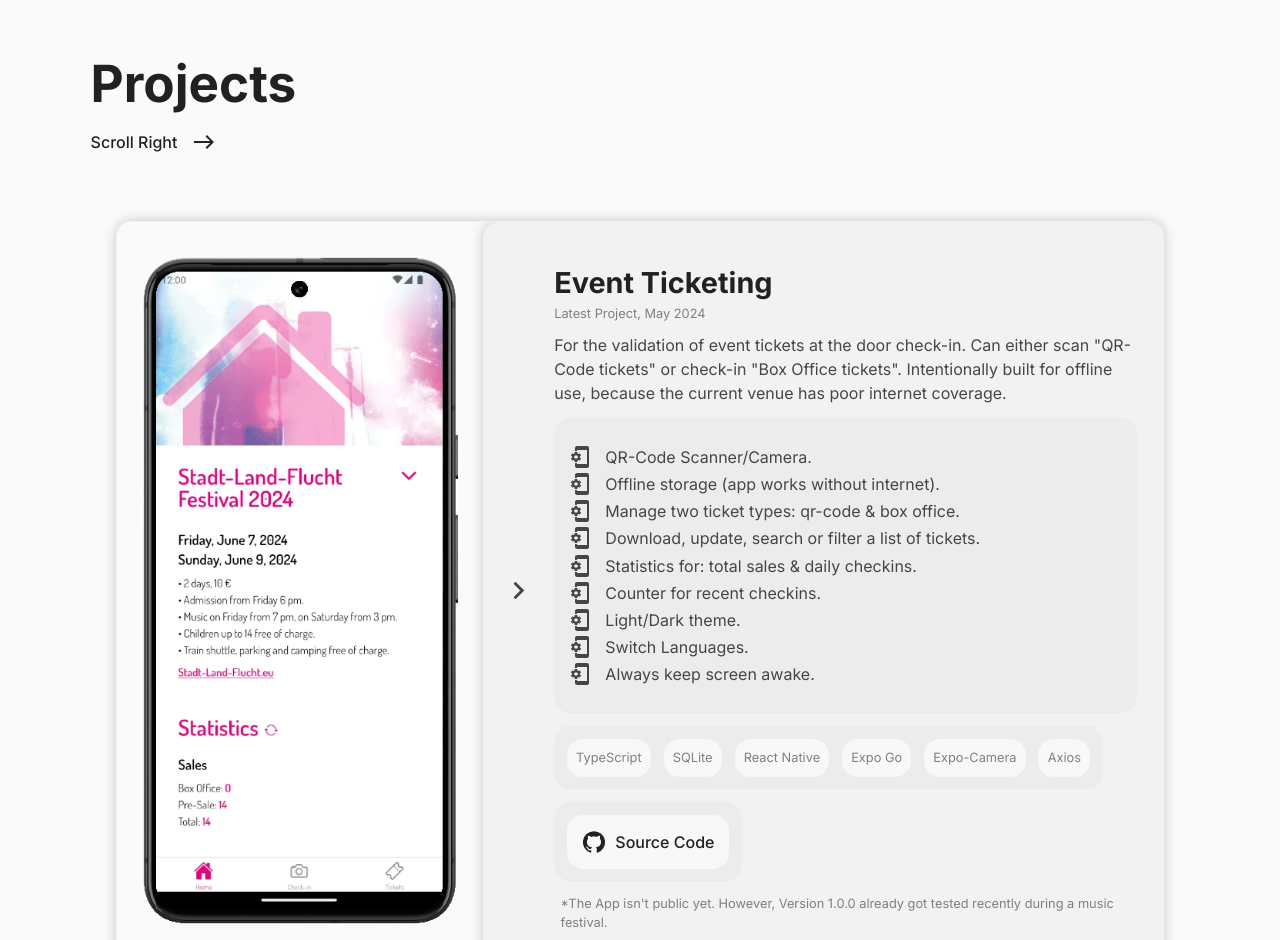
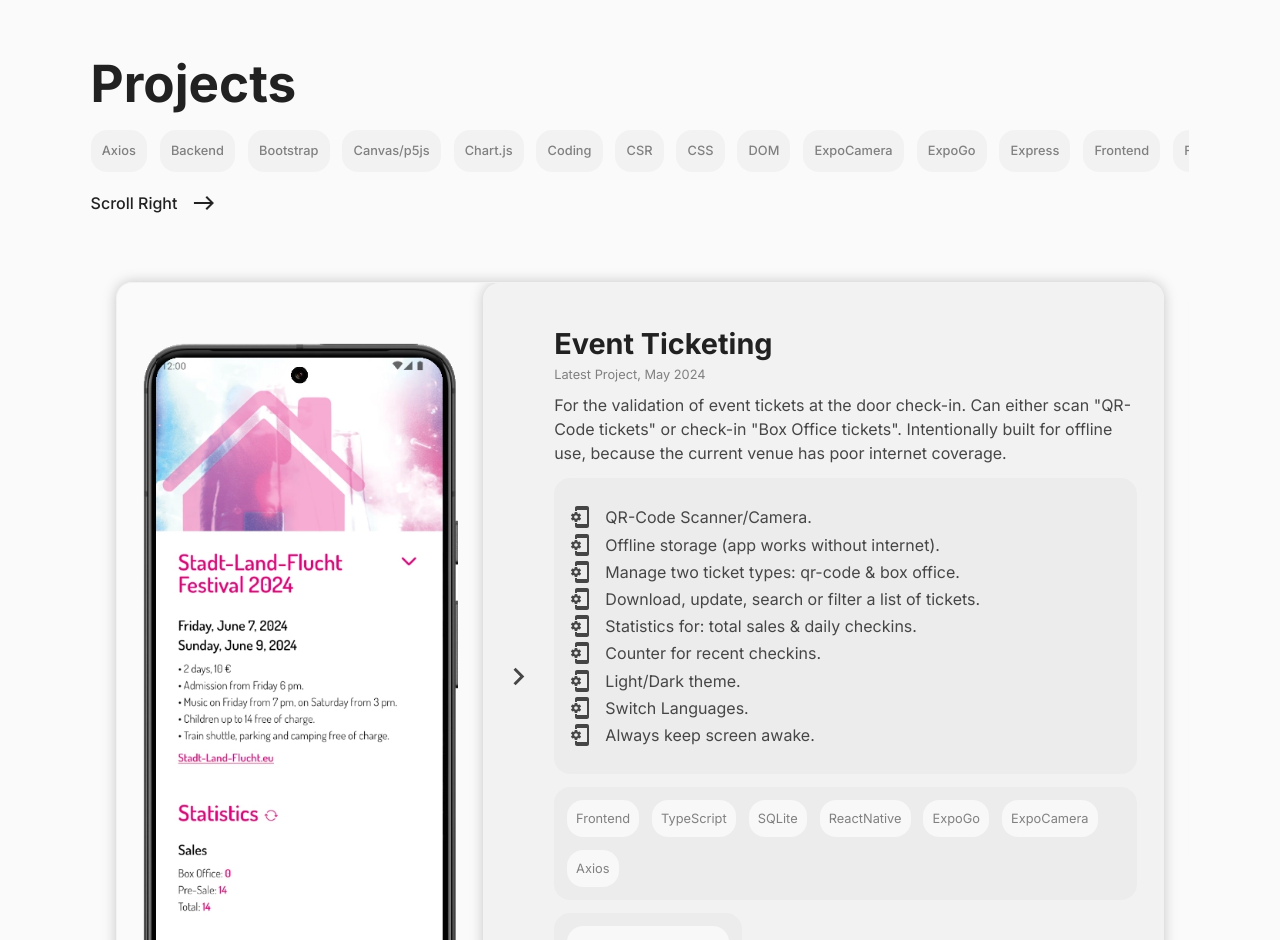
Before and after one commit to gunnar-miklis/portfolio, a React (Vite) app: page / in a window 1280 px wide. Shown: the part 1860-2800 px from the top of the page. Built offline with nearby package versions, Linux system fonts and the light colour scheme.

Commit message:
refactoring

```diff
--- a/src/App.tsx
+++ b/src/App.tsx
@@ -1,7 +1,7 @@
 import Navbar from './components/Navbar';
 import Header from './components/Header';
 import Terminal from './components/Terminal';
-import HorizontalScrollGallery from './components/HorizontalScrollGallery';
+import GalleryWithHorizontalScroll from './components/gallery/GalleryWithHorizontalScroll';
 import { projects } from './data/projects';
 import Footer from './components/Footer';
 
@@ -20,7 +20,7 @@ export default function App() {
           <h1 id='projects-title' style={{ marginBottom: '1rem' }}>
             Projects
           </h1>
-          <HorizontalScrollGallery projects={projects} />
+          <GalleryWithHorizontalScroll projects={projects} />
         </section>
       </main>
 
--- a/src/components/HorizontalScrollGallery.tsx
+++ /dev/null
@@ -1,147 +0,0 @@
-import React, { useEffect, useState } from 'react';
-import EastIcon from '@mui/icons-material/East';
-import WestIcon from '@mui/icons-material/West';
-import PositionIndicatorBar from './PositionIndicatorBar';
-import Card from './Card';
-import { Project, ProjectsType } from '../data/projects';
-import '@/styles/horizontal-scroll-gallery.css';
-
-export default function HorizontalScrollGallery({ projects }: { projects: ProjectsType }) {
-  const [scrollPosition, setScrollPosition] = useState<number>(0);
-
-  // NOTE: get current scroll postion
-  function handleScroll(event: React.UIEvent<HTMLDivElement>): void {
-    if (event.target instanceof HTMLDivElement) {
-      setScrollPosition(event.target.scrollLeft);
-    }
-  }
-
-  // NOTE: show/hide behavior of navigation buttons
-  useEffect(() => {
-    const gallery = document.querySelector('.gallery');
-    const element = document.querySelector('.gallery-element');
-
-    if (gallery instanceof HTMLElement && element instanceof HTMLElement) {
-      const elementWidth = element.clientWidth;
-
-      if (scrollPosition < elementWidth) {
-        // far left
-        document.querySelector('#to-next')?.setAttribute('style', 'display: none');
-        document.querySelector('#to-previous')?.setAttribute('style', 'display: none');
-        document.querySelector('#to-start')?.setAttribute('style', 'display: none');
-        document.querySelector('#to-end')?.setAttribute('style', 'display: inline-flex');
-      } else if (scrollPosition > gallery.scrollWidth - elementWidth * 2) {
-        // far right
-        document.querySelector('#to-next')?.setAttribute('style', 'display: none');
-        document.querySelector('#to-previous')?.setAttribute('style', 'display: inline-flex');
-        document.querySelector('#to-start')?.setAttribute('style', 'display: inline-flex');
-        document.querySelector('#to-end')?.setAttribute('style', 'display: none');
-      } else {
-        // in between
-        document.querySelector('#to-next')?.setAttribute('style', 'display: inline-flex');
-        document.querySelector('#to-previous')?.setAttribute('style', 'display: inline-flex');
-        document.querySelector('#to-start')?.setAttribute('style', 'display: none');
-        document.querySelector('#to-end')?.setAttribute('style', 'display: none');
-      }
-    }
-  }, [scrollPosition]);
-
-  // NOTE: navigate between elements inside the gallery
-  function navigateTo(targetId: string): void {
-    const gallery = document.querySelector('.gallery');
-    const element = document.querySelector('.gallery-element');
-
-    if (gallery instanceof HTMLElement && element instanceof HTMLElement) {
-      const elementWidth = element.clientWidth;
-      switch (targetId) {
-        case 'previous':
-          gallery.scrollTo({ left: scrollPosition - elementWidth, behavior: 'smooth' });
-          break;
-        case 'next':
-          gallery.scrollTo({ left: scrollPosition + elementWidth, behavior: 'smooth' });
-          break;
-        case 'start':
-          gallery.scrollTo({ left: 0, behavior: 'smooth' });
-          break;
-        case 'end':
-          gallery.scrollTo({ left: gallery.scrollWidth, behavior: 'smooth' });
-          break;
-        default:
-          break;
-      }
-    }
-  }
-
-  return (
-    <div className='gallery-wrapper'>
-      <nav className='gallery-nav'>
-        <div className='gallery-nav-buttons'>
-          <div className='gallery-nav-buttons-left'>
-            <button
-              className='link'
-              id='to-previous'
-              onClick={() => navigateTo('previous')}
-              title='Scroll to the previous project'
-              aria-label='Scroll to the previous project'
-            >
-              <WestIcon /> Previous
-            </button>
-            <button
-              className='link'
-              id='to-end'
-              onClick={() => navigateTo('next')}
-              title='Scroll to the next project'
-              aria-label='Scroll to the next project'
-            >
-              Scroll Right <EastIcon id='animated-icon' />
-            </button>
-          </div>
-          <div className='gallery-nav-buttons-right'>
-            <button
-              className='link'
-              id='to-next'
-              onClick={() => navigateTo('next')}
-              title='Scroll to the next project'
-              aria-label='Scroll to the next project'
-            >
-              Next <EastIcon />
-            </button>
-            <button
-              className='link'
-              id='to-start'
-              onClick={() => navigateTo('start')}
-              title='Scroll to the first project'
-              aria-label='Scroll to the first project'
-            >
-              Back to Start <WestIcon />
-            </button>
-          </div>
-        </div>
-        <PositionIndicatorBar
-          scrollPosition={scrollPosition}
-          targetElement='.gallery'
-          parentElement='.gallery-wrapper'
-        />
-      </nav>
-
-      <div className='gallery' onScroll={handleScroll}>
-        {Object.values(projects).map((project: Project) => (
-          <Card
-            key={project.id}
-            className='gallery-element'
-            title={project.title}
-            category={project.category}
-            date={project.date}
-            technologies={project.technologies}
-            liveDemo={project.liveDemo}
-            sourceCode={project.sourceCode}
-            imageSources={project.imageSources}
-            footnote={project.footnote}
-          >
-            {project.content}
-          </Card>
-        ))}
-      </div>
-    </div>
-  );
-}
--- a/src/components/Card.tsx
+++ b/src/components/gallery/Card.tsx
@@ -1,13 +1,13 @@
-import React, { ReactNode, useEffect, useState } from 'react';
+import { type MouseEvent, type ReactNode, useEffect, useState } from 'react';
 import GitHubIcon from '@mui/icons-material/GitHub';
 import LaunchRoundedIcon from '@mui/icons-material/LaunchRounded';
 import ArrowDownIcon from '@mui/icons-material/KeyboardArrowDown';
 import ArrowUpIcon from '@mui/icons-material/KeyboardArrowUp';
 import ArrowLeftIcon from '@mui/icons-material/KeyboardArrowLeft';
 import ArrowRightIcon from '@mui/icons-material/KeyboardArrowRight';
-import useWindowDimensions from '../hooks/useWindowDimensions';
-import LinkWithIcon from './LinkWithIcon';
-import '@/styles/card.css';
+import useWindowDimensions from '../../hooks/useWindowDimensions';
+import LinkWithIcon from '../common/LinkWithIcon';
+import '@/styles/gallery/card.css';
 
 type HTMLSummaryElement = HTMLElement;
 
@@ -50,13 +50,13 @@ export default function Card({
       setOrientation('row');
       if (cardImages instanceof NodeList && cardContents instanceof NodeList) {
         cardImages.forEach((cardImage) => {
-          if (cardImage instanceof HTMLElement) {
+          if (cardImage instanceof HTMLDivElement) {
             cardImage.style.maxHeight = '1000px';
             cardImage.style.flexBasis = '35%';
           }
         });
         cardContents.forEach((cardContent) => {
-          if (cardContent instanceof HTMLElement) {
+          if (cardContent instanceof HTMLDivElement) {
             cardContent.style.maxHeight = '1000px';
             cardContent.style.flexBasis = '65%';
           }
@@ -70,10 +70,10 @@ export default function Card({
         summary instanceof HTMLElement
       ) {
         cardImages.forEach((cardImage) => {
-          if (cardImage instanceof HTMLElement) cardImage.style.maxHeight = '400px';
+          if (cardImage instanceof HTMLDivElement) cardImage.style.maxHeight = '400px';
         });
         cardContents.forEach((cardContent) => {
-          if (cardContent instanceof HTMLElement)
+          if (cardContent instanceof HTMLDivElement)
             cardContent.style.maxHeight = summary.offsetHeight + cardContent.offsetHeight + 'px';
         });
       }
@@ -83,21 +83,19 @@ export default function Card({
   }, [windowWidth, orientation]);
 
   // NOTE: animation when details is toggled
-  function toggleDetails(event: React.MouseEvent<HTMLSummaryElement>, cardId: string) {
+  function toggleDetails(event: MouseEvent<HTMLSummaryElement>, cardId: string) {
     event.preventDefault();
 
-    const details = document.querySelector(`#${cardId}`);
     const cardImage = document.querySelector(`#${cardId} .card-image`);
     const img = document.querySelector(`#${cardId} .card-image img`);
+    const cardContent = document.querySelector(`#${cardId} .card-content`);
     const summary = document.querySelector(`#${cardId} .details summary`);
-    const cardContent = document.querySelector(`#${cardId} .card-content`);
 
     if (
-      details instanceof HTMLElement &&
-      cardImage instanceof HTMLElement &&
-      img instanceof HTMLElement &&
+      cardImage instanceof HTMLDivElement &&
+      img instanceof HTMLImageElement &&
       summary instanceof HTMLElement &&
-      cardContent instanceof HTMLElement
+      cardContent instanceof HTMLDivElement
     ) {
       // set animations options
       const options = {
--- a/src/components/PositionIndicatorBar.tsx
+++ b/src/components/gallery/PositionIndicatorBar.tsx
@@ -1,5 +1,5 @@
-import '@/styles/position-indicator-bar.css';
 import { useEffect, useState } from 'react';
+import '@/styles/gallery/position-indicator-bar.css';
 
 interface PositionIndicatorProps {
   scrollPosition: number;
@@ -14,12 +14,12 @@ export default function PositionIndicatorBar({
   const [position, setPosition] = useState<number>(0);
   const [max, setMax] = useState<number>(0);
 
-  // NOTE: calculate the scroll position for the target relative to the parent width
+  // calculate the scroll position for the target relative to the parent width
   useEffect(() => {
     const parent = document.querySelector(parentElement);
     const target = document.querySelector(targetElement);
 
-    if (parent instanceof HTMLElement && target instanceof HTMLElement) {
+    if (parent instanceof HTMLDivElement && target instanceof HTMLDivElement) {
       const positionRelativeToTarget = scrollPosition / (target.scrollWidth - target.offsetWidth);
       const positionRelativeToParent = parent.clientWidth * positionRelativeToTarget;
       setPosition(positionRelativeToParent);
@@ -29,7 +29,7 @@ export default function PositionIndicatorBar({
   useEffect(() => {
     const parent = document.querySelector(parentElement);
 
-    if (parent instanceof HTMLElement) setMax(parent.clientWidth);
+    if (parent instanceof HTMLDivElement) setMax(parent.clientWidth);
   }, [scrollPosition, parentElement]);
 
   return <progress className='positionIndicator' max={max} value={position} />;
--- a/src/data/projects.tsx
+++ b/src/data/projects.tsx
@@ -3,7 +3,7 @@ import PhoneGearIcon from '@mui/icons-material/PhonelinkSetup';
 import LooksOneIcon from '@mui/icons-material/LooksOne';
 import LooksTwoIcon from '@mui/icons-material/LooksTwo';
 import LooksThreeIcon from '@mui/icons-material/Looks3';
-import ExternalLink from '../components/ExternalLink';
+import ExternalLink from '../components/common/ExternalLink';
 import ticketing from './../assets/ticketing.webp';
 import portfolio from './../assets/portfolio.webp';
 import todo from './../assets/todo-list.webp';
@@ -39,7 +39,15 @@ export const projects: ProjectsType = {
     title: 'Event Ticketing',
     category: 'Latest Project',
     date: 'May 2024',
-    technologies: ['TypeScript', 'SQLite', 'React Native', 'Expo Go', 'Expo-Camera', 'Axios'],
+    technologies: [
+      'Frontend',
+      'TypeScript',
+      'SQLite',
+      'ReactNative',
+      'ExpoGo',
+      'ExpoCamera',
+      'Axios',
+    ],
     sourceCode: 'https://github.com/gunnar-miklis#latest-project',
     imageSources: [ticketing],
     footnote:
@@ -90,7 +98,7 @@ export const projects: ProjectsType = {
     id: 2,
     title: 'Portfolio - Gunnar Miklis',
     date: 'Jun 2024',
-    technologies: ['TypeScript', 'React', 'Vite', 'Lighthouse'],
+    technologies: ['Frontend', 'TypeScript', 'React', 'Vite', 'Lighthouse'],
     liveDemo: 'https://gunnar-miklis.netlify.app/',
     sourceCode: 'https://github.com/gunnar-miklis/portfolio',
     imageSources: [portfolio],
@@ -126,6 +134,8 @@ export const projects: ProjectsType = {
     title: 'Todo List',
     date: 'Sep 2023',
     technologies: [
+      'Fullstack',
+      'JavaScript',
       'Node.js',
       'Express',
       'MongoDB',
@@ -133,8 +143,6 @@ export const projects: ProjectsType = {
       'React',
       'Vite',
       'Axios',
-      'REST',
-      'API',
     ],
     liveDemo: 'https://main--restful-api-web-app.netlify.app/',
     sourceCode: 'https://github.com/gunnar-miklis/restful-api-web-app',
@@ -152,7 +160,7 @@ export const projects: ProjectsType = {
     title: 'Tip Calculator',
     category: 'Practice.Learn.Improve.',
     date: 'Aug 2023',
-    technologies: ['React', 'Vite', 'Material UI', 'JSS'],
+    technologies: ['Frontend', 'JavaScript', 'React', 'Vite', 'MaterialUI', 'JSS'],
     liveDemo: 'https://main--tip-calculator-57d393.netlify.app/',
     sourceCode:
       'https://github.com/gunnar-miklis/frontend-challenges/tree/main/tip-calculator/solutions/react-mui',
@@ -188,7 +196,7 @@ export const projects: ProjectsType = {
     title: 'Web Platform',
     category: 'Practice.Learn.Improve.',
     date: 'Aug 2023',
-    technologies: ['React', 'Material UI', 'JSS', 'Vite', 'GitHub Pages'],
+    technologies: ['Frontend', 'JavaScript', 'React', 'Vite', 'MaterialUI', 'JSS', 'GitHubPages'],
     liveDemo: 'https://gunnar-miklis.github.io/intro-to-material-ui-react/',
     sourceCode: 'https://github.com/gunnar-miklis/intro-to-material-ui-react',
     imageSources: [webPlat],
@@ -232,7 +240,7 @@ export const projects: ProjectsType = {
     title: 'Summary Component',
     category: 'Practice.Learn.Improve.',
     date: 'Jul 2023',
-    technologies: ['HTML', 'CSS', 'React', 'Vite'],
+    technologies: ['Frontend', 'HTML', 'CSS', 'React', 'Vite'],
     sourceCode:
       'https://github.com/gunnar-miklis/frontend-challenges/tree/main/summary-component/solutions',
     imageSources: [sumComp],
@@ -248,7 +256,7 @@ export const projects: ProjectsType = {
     title: 'QR Code Component',
     category: 'Practice.Learn.Improve.',
     date: 'Jul 2023',
-    technologies: ['HTML', 'CSS', 'Bootstrap', 'React Native', 'Expo Go'],
+    technologies: ['Frontend', 'HTML', 'CSS', 'Bootstrap', 'ReactNative', 'ExpoGo'],
     sourceCode:
       'https://github.com/gunnar-miklis/frontend-challenges/tree/main/qr-code-component/solutions',
     imageSources: [qrComp],
@@ -281,17 +289,15 @@ export const projects: ProjectsType = {
     category: 'Educational Project',
     date: 'Apr 2023',
     technologies: [
+      'Frontend',
       'HMTL',
       'CSS',
       'JavaScript',
       'DOM',
-      'Canvas / p5js',
-      'Git / GitHub',
-      'GitHub Pages',
-      'OOP',
-      'KISS',
-      'DRY',
-      'YAGNI',
+      'Canvas/p5js',
+      'Git',
+      'GitHub',
+      'GitHubPages',
     ],
     liveDemo: 'https://gunnar-miklis.github.io/wait-that-level-again/',
     sourceCode: 'https://github.com/gunnar-miklis/wait-that-level-again',
@@ -342,15 +348,15 @@ export const projects: ProjectsType = {
     category: 'Educational Project',
     date: 'Apr 2023',
     technologies: [
+      'Backend',
+      'SSR',
+      'JavaScript',
       'Node.js',
       'Express',
+      'Handlebars',
       'MongoDB',
       'Mongoose',
-      'Handlebars',
-      'CI',
-      'Session Authentication',
-      'CRUD',
-      'API',
+      'SessionAuthentication',
     ],
     liveDemo: 'https://workout-tracker-repcount.cyclic.app/',
     sourceCode: 'https://github.com/gunnar-miklis/workout-tracker',
@@ -402,17 +408,18 @@ export const projects: ProjectsType = {
     category: 'Educational Project',
     date: 'May 2023',
     technologies: [
+      'Fullstack',
+      'CSR',
+      'JavaScript',
       'Node.js',
-      'Express',
-      'MongoDB',
-      'Mongoose',
       'React',
       'Axios',
       'Chart.js',
-      'JSON Web Token',
-      'JWT Authentication',
-      'REST',
-      'API',
+      'Express',
+      'JSONWebToken',
+      'JWTAuthentication',
+      'MongoDB',
+      'Mongoose',
     ],
     liveDemo: 'https://sleepminder.netlify.app/welcome',
     sourceCode: 'https://github.com/gunnar-miklis/app-sleepminder',
@@ -456,7 +463,7 @@ export const projects: ProjectsType = {
     id: 11,
     title: 'Coding Challenges',
     category: 'Practice.Learn.Improve.',
-    technologies: ['JavaScript', 'Regular Expression'],
+    technologies: ['Coding', 'JavaScript', 'RegularExpression'],
     sourceCode: 'https://github.com/gunnar-miklis/coding-challenges',
     imageSources: [
       'https://www.codewars.com/packs/assets/logo-square-red-big-dark-text.2e091298.png',
@@ -496,7 +503,7 @@ export const projects: ProjectsType = {
     id: 12,
     title: 'TypeScript Learning Path',
     category: 'Practice.Learn.Improve.',
-    technologies: ['TypeScript', 'Node.js', 'git'],
+    technologies: ['Coding', 'TypeScript', 'Node.js'],
     sourceCode: 'https://github.com/gunnar-miklis/learn-typescript/tree/main/ms-learning-path',
     imageSources: [tsLearning],
     content: (
--- a/src/styles/horizontal-scroll-gallery.css
+++ /dev/null
@@ -1,121 +0,0 @@
-::-webkit-scrollbar {
-  width: 0.5rem;
-  height: 0.5rem;
-}
-::-webkit-scrollbar-thumb {
-  border-radius: 1rem;
-  background: var(--annotation-dark);
-}
-
-.gallery-wrapper {
-  display: flex;
-  flex-flow: column nowrap;
-
-  max-width: calc(100vw - var(--space-md) * 2);
-}
-
-/* navigation elements */
-.gallery-nav {
-  background-color: var(--bg-dark);
-
-  position: sticky;
-  top: 6rem;
-  z-index: 10;
-
-  display: flex;
-  flex-flow: column nowrap;
-  gap: var(--space-sm);
-
-  padding-bottom: var(--space-md);
-}
-.gallery-nav-buttons {
-  display: flex;
-  flex-flow: row nowrap;
-  justify-content: space-between;
-  align-items: flex-start;
-
-  width: 100%;
-}
-.gallery-nav-buttons-left,
-.gallery-nav-buttons-right {
-  display: inline-flex;
-  align-items: center;
-}
-#to-next,
-#to-previous,
-#to-start,
-#to-end {
-  align-items: center;
-  gap: var(--space-sm);
-
-  border: unset;
-}
-#animated-icon {
-  animation: scroll-right 2s infinite ease-in-out;
-}
-@keyframes scroll-right {
-  0% {
-    transform: translateX(0);
-  }
-  15% {
-    transform: translateX(0.8rem);
-  }
-  40% {
-    transform: translateX(0);
-  }
-}
-
-/* gallery + content, including scroll and scroll-snap feature */
-.gallery {
-  overflow-x: scroll;
-  scroll-snap-type: x mandatory;
-  scrollbar-width: none;
-
-  display: flex;
-  flex-direction: row;
-  gap: var(--space-lg);
-
-  width: 100%;
-  height: 100%;
-  padding: var(--space-md) var(--space-sm);
-}
-.gallery-element {
-  scroll-snap-align: center;
-  scroll-snap-stop: always;
-
-  min-width: 100%;
-  height: 100%;
-}
-
-/* LIGHT THEME */
-@media (prefers-color-scheme: light) {
-  ::-webkit-scrollbar-thumb {
-    background: var(--annotation-light);
-  }
-  .gallery-nav {
-    background-color: var(--bg-light);
-  }
-}
-
-/* RESPONSIVENESS */
-@media only screen and (max-width: 576px) {
-  .gallery-wrapper {
-    max-width: calc(100vw - var(--space-sm) * 2);
-  }
-}
-@media (min-width: 577px) and (max-width: 992px) {
-  .gallery-wrapper {
-    max-width: calc(100vw - var(--space-md) * 2);
-  }
-  .gallery {
-    padding: var(--space-md);
-  }
-}
-@media (min-width: 993px) {
-  .gallery-wrapper {
-    max-width: calc(100vw - var(--space-md) * 2);
-  }
-  .gallery {
-    padding: var(--space-md);
-  }
-}
```
Also changed, not shown: src/components/Terminal.tsx (+5 -5 lines), src/components/common/ExternalLink.tsx (renamed from src/components/ExternalLink.tsx), src/components/common/LinkWithIcon.tsx (renamed from src/components/LinkWithIcon.tsx), src/styles/gallery/card.css (renamed from src/styles/card.css), src/styles/gallery/position-indicator-bar.css (renamed from src/styles/position-indicator-bar.css).
